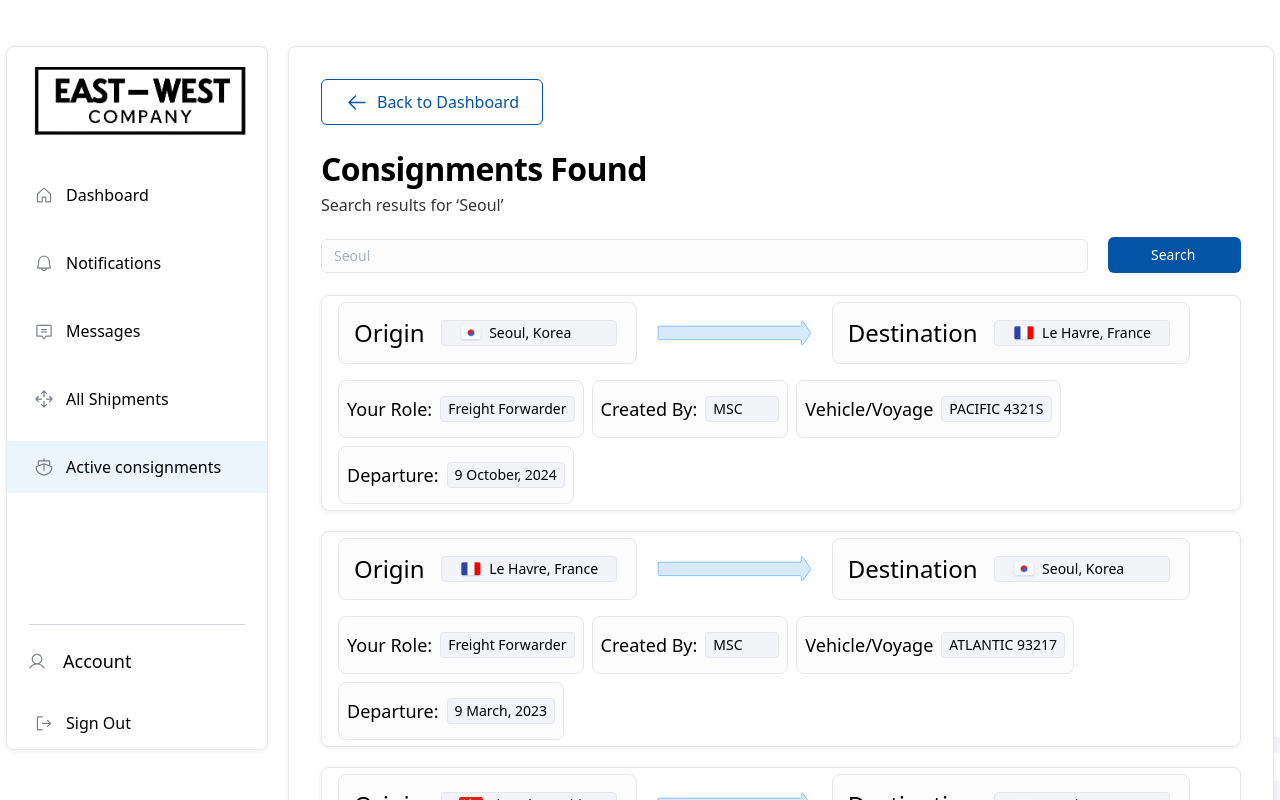
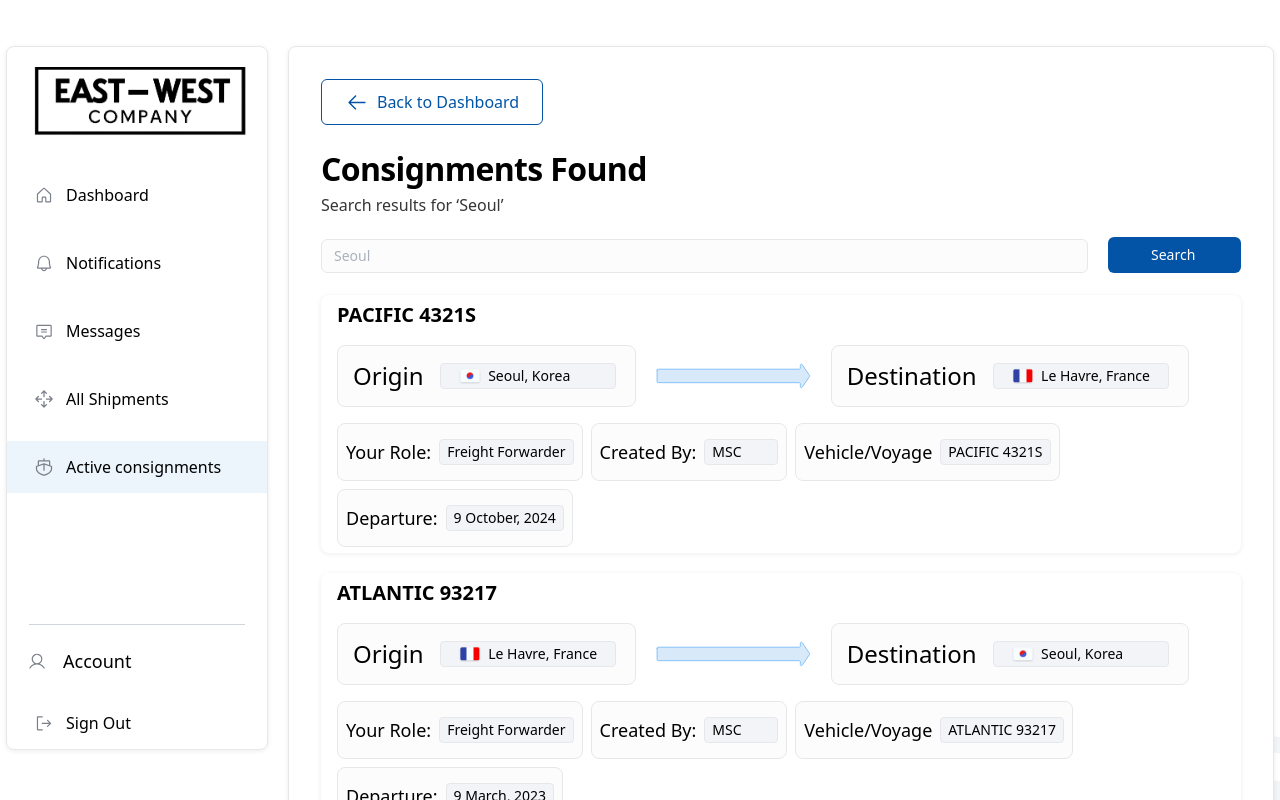
Before and after one commit to Timmotal/EWC_Shipping, a React (Vite) app: page /activeconsignments in a window 1280 px wide. Shown: the top 800 px of the page. Built offline with nearby package versions, Linux system fonts and the light colour scheme.

Commit message:
consignments smooth now

```diff
--- a/src/components/ConsignmentsSearchResults.tsx
+++ b/src/components/ConsignmentsSearchResults.tsx
@@ -3,6 +3,7 @@
 // import ShipmentSecondaryDetails from "../ShipmentSecondaryDetails";
 import ConsignmentsFound_ShipmentPrimaryDetails from "./consigmentsFound/ConsignmentFound_ShipmentPrimaryDetails";
 import { NavLink } from "react-router-dom";
+import ShipmentPrimaryDetails from "./ShipmentPrimaryDetails";
 
 const ConsignmentsSearchResults = () => {
 
@@ -113,7 +114,8 @@ const ConsignmentsSearchResults = () => {
     >
 
       {shipments.map((shipment) => (
-      <ConsignmentsFound_ShipmentPrimaryDetails
+      // <ConsignmentsFound_ShipmentPrimaryDetails
+      <ShipmentPrimaryDetails
         key={shipment.id}
         id={shipment.id}
         route={shipment.route}
```
